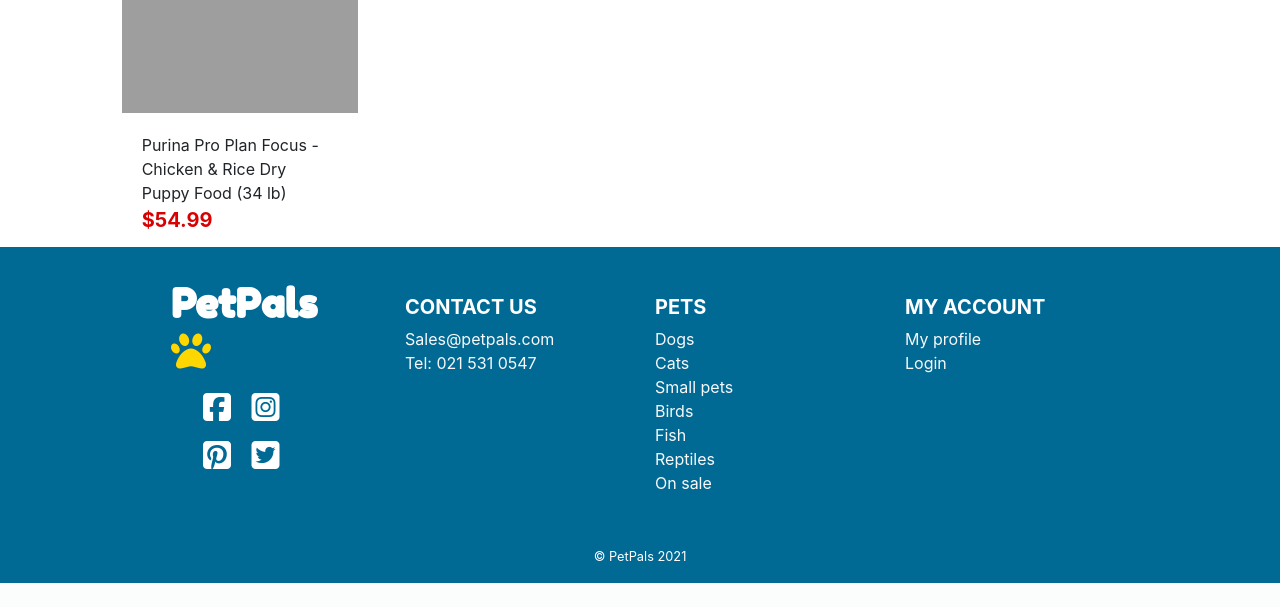
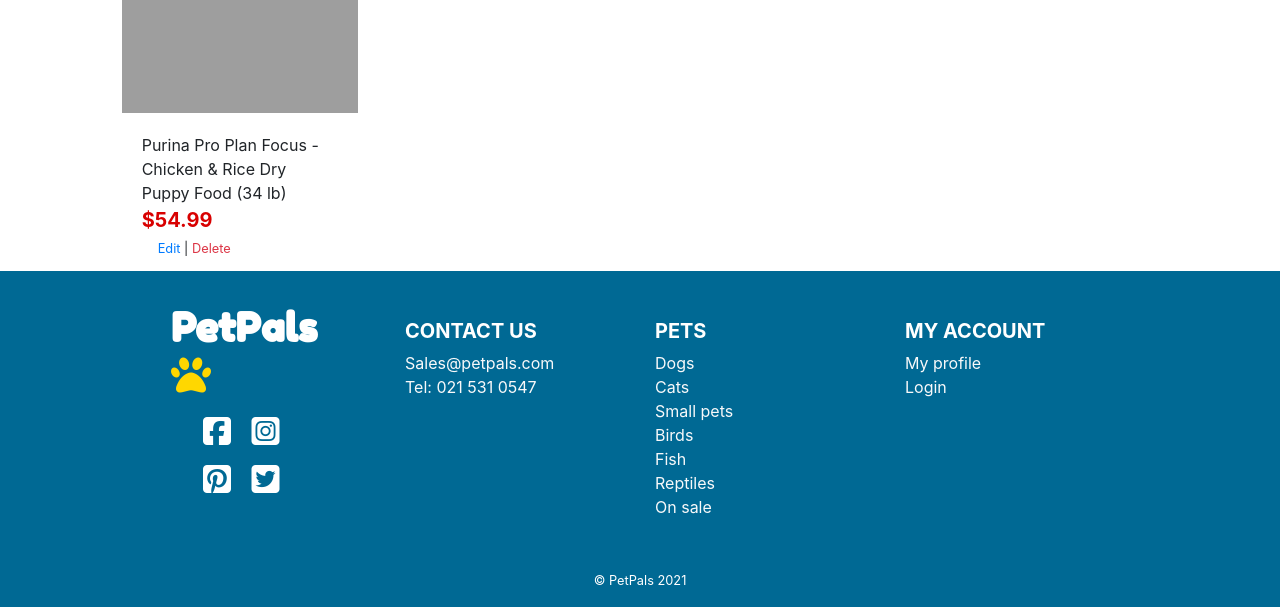
Before and after one commit to Code-Institute-Submissions/MAN95-dev-PetPals_NovResub, a Django app: page /items/ in a window 1280 px wide. Shown: the part 488-1095 px from the top of the page. Before the commit the page ends 1071 px from the top, so only its background shows below. Run offline with Django 3.2, Linux system fonts and the light colour scheme; the visitor is signed in with stand-in values (Sample User, id 1); data comes from the database, SQL or seed files in the repository; some libraries are stand-ins or nearby versions; grey boxes are pictures that could not be loaded.

Commit message:
Ad delete functionality to product admin

```diff
--- a/items/templates/items/item_detail.html
+++ b/items/templates/items/item_detail.html
@@ -21,6 +21,12 @@
                 <div class="product-details-container mb-5 mt-md-5">
                     <p class="mb-3 font-weight-bold item-name">{{ item.name }}</p>
                     <p class="mb-0 text-left item-price font-weight-bold">${{item.price }}</p>
+                    {% if request.user.is_superuser %}
+                    <small class="ml-3">
+                        <a href="{% url 'edit_item' item.id %}">Edit</a> |
+                        <a class="text-danger" href="{% url 'delete_item' item.id %}">Delete</a>
+                    </small>
+                    {% endif %}
                     <form class="form" action="{% url 'add_to_cart' item.id %}" method="POST">
                         {% csrf_token %}
                         <div class="form-row">
--- a/items/templates/items/items.html
+++ b/items/templates/items/items.html
@@ -57,6 +57,12 @@
                                     <div class="row">
                                         <div class="col">
                                             <p class="mb-0 text-left item-price font-weight-bold">${{ item.price }}</p>
+                                            {% if request.user.is_superuser %}
+                                            <small class="ml-3">
+                                                <a href="{% url 'edit_item' item.id %}">Edit</a> |
+                                                <a class="text-danger" href="{% url 'delete_item' item.id %}">Delete</a>
+                                            </small>
+                                        {% endif %}
                                         </div>
                                     </div>
                                 </div>
--- a/items/urls.py
+++ b/items/urls.py
@@ -6,4 +6,5 @@ urlpatterns = [
     path('<int:item_id>', views.item_detail, name='item_detail'),
     path('add/', views.add_item, name='add_item'),
     path('edit/<int:item_id>/', views.edit_item, name='edit_item'),
+    path('delete/<int:item_id>/', views.delete_item, name='delete_item'),
 ]
--- a/items/views.py
+++ b/items/views.py
@@ -74,9 +74,9 @@ def add_item(request):
     if request.method == 'POST':
         form = ItemForm(request.POST, request.FILES)
         if form.is_valid():
-            form.save()
+            item = form.save()
             messages.success(request, 'Successfully added item!')
-            return redirect(reverse('add_item'))
+            return redirect(reverse('item_detail', args=[item.id]))
         else:
             messages.error(request, 'Failed to add item. Please ensure the form is valid.')
     else:
@@ -112,3 +112,11 @@ def edit_item(request, item_id):
     }
 
     return render(request, template, context)
+
+
+def delete_item(request, item_id):
+    """ Delete an item from the store """
+    item = get_object_or_404(Item, pk=item_id)
+    item.delete()
+    messages.success(request, 'Item deleted!')
+    return redirect(reverse('items'))
```
